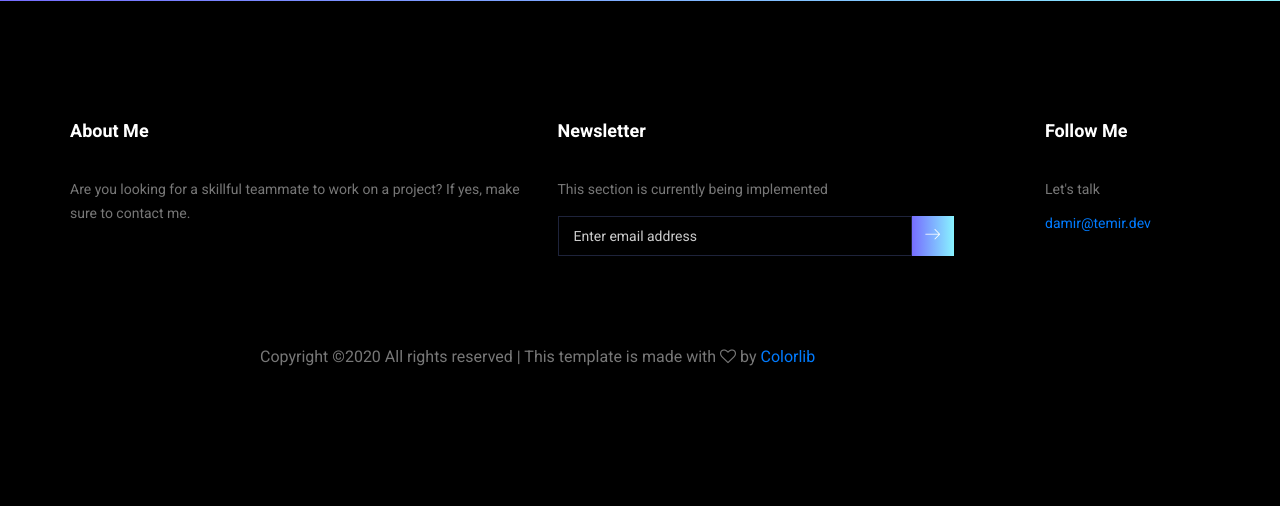
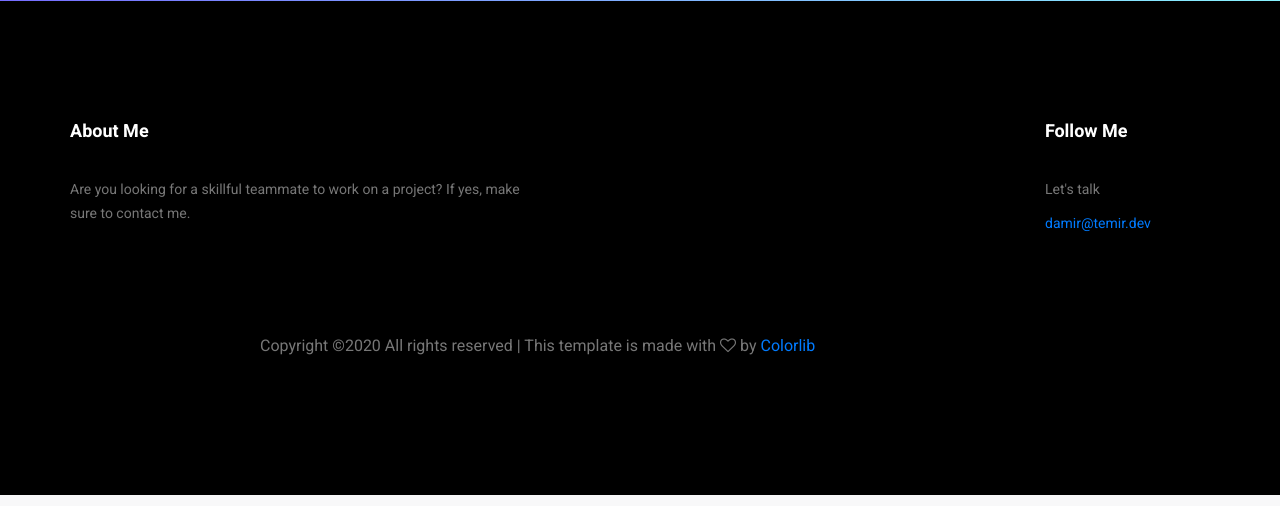
Before and after one commit to dtemir/web-development, a Django app: template personal_site/greeting/templates/greeting/index.html in a window 1280 px wide. Shown: the part 2937-3443 px from the top of the page. Run offline with Django 3.2, Linux system fonts and the light colour scheme; the template is opened without the code that fills it, so the values that code supplies are empty; some libraries are stand-ins or nearby versions.

Commit message:
Got rid of extra template feature

```diff
--- a/personal_site/greeting/templates/greeting/index.html
+++ b/personal_site/greeting/templates/greeting/index.html
@@ -291,21 +291,6 @@
         				</aside>
         			</div>
         			<div class="col-lg-5 col-sm-6">
-        				<aside class="f_widget news_widget">
-        					<div class="f_title">
-        						<h3>Newsletter</h3>
-        					</div>
-        					<p>This section is currently being implemented</p>
-        					<div id="mc_embed_signup">
-                                <form target="_blank" action="https://spondonit.us12.list-manage.com/subscribe/post?u=1462626880ade1ac87bd9c93a&amp;id=92a4423d01" method="get" class="subscribe_form relative">
-                                	<div class="input-group d-flex flex-row">
-                                        <input name="EMAIL" placeholder="Enter email address" onfocus="this.placeholder = ''" onblur="this.placeholder = 'Email Address '" required="" type="email">
-                                        <button class="btn sub-btn"><span class="lnr lnr-arrow-right"></span></button>
-                                    </div>
-                                    <div class="mt-10 info"></div>
-                                </form>
-                            </div>
-        				</aside>
         			</div>
         			<div class="col-lg-2">
         				<aside class="f_widget social_widget">
```
